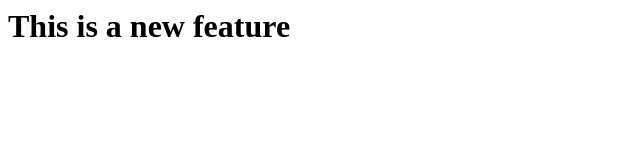
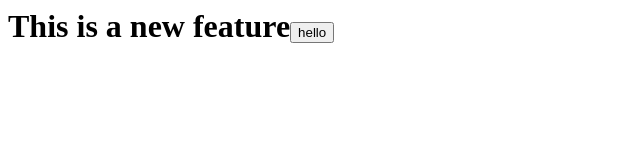
Before and after one commit to soumyaprakashmahapatra/newRepo, a plain HTML site: page index.html in a window 1280 px wide. Shown: the whole page, without its empty margins (0-640 px from the left). Drawn offline with Linux system fonts and the light colour scheme.

Commit message:
add button

```diff
--- a/index.html
+++ b/index.html
@@ -1 +1 @@
-<h1>This is a new feature</h1>
+<h1>This is a new feature<button>hello</button></h1>
```
